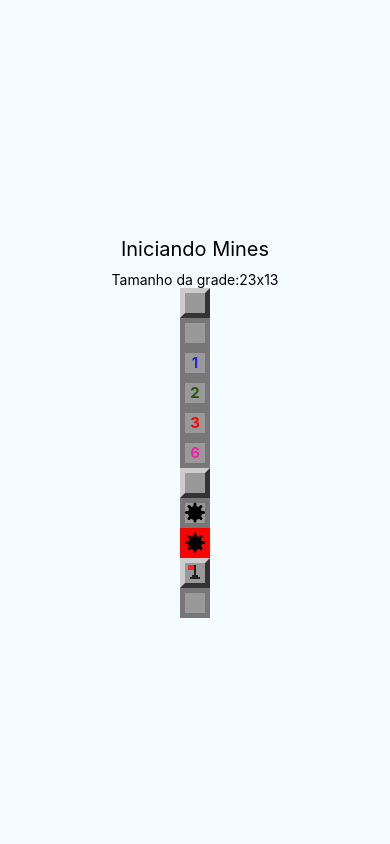
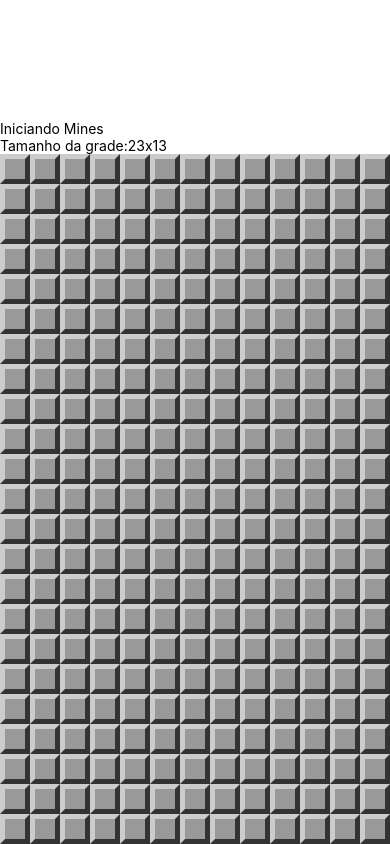
Before and after one commit to luizmantuano/Mines, a React Native app: screen / in a window 390 px wide. Built offline with nearby package versions, Linux system fonts and the light colour scheme.

Commit message:
feat: "Upgrade"

```diff
--- a/App.js
+++ b/App.js
@@ -2,9 +2,29 @@
 import React, {Component} from 'react';
 
 import params from './src/params';
-import Field from './src/components/Field';
+import MineField from './src/components/MineField';
+import {createMinedBoard} from './src/functions';
 
 export default class App extends Component {
+  constructor(props) {
+    super(props);
+    this.state = this.createState();
+  }
+
+  minesAmount = () => {
+    const cols = params.getColumnsAmount();
+    const rows = params.getRowsAmount();
+    return Math.ceil(cols * rows * params.difficultLevel);
+  };
+
+  createState = () => {
+    const cols = params.getColumnsAmount();
+    const rows = params.getRowsAmount();
+    return {
+      board: createMinedBoard(rows, cols, this.minesAmount()),
+    };
+  };
+
   render() {
     return (
       <View style={styles.container}>
@@ -13,19 +33,9 @@
           Tamanho da grade:
           {params.getRowsAmount()}x{params.getColumnsAmount()}
         </Text>
-        <Field />
-        <Field opened />
-        <Field opened nearMines={1}/>
-        <Field opened nearMines={2}/>
-        <Field opened nearMines={3}/>
-        <Field opened nearMines={6}/>
-        <Field mined/>
-        <Field mined opened/>
-        <Field mined opened exploded/>
-        <Field flagged/>
-        <Field flagged opened/>
-
-
+        <View style={styles.board}>
+          <MineField board={this.state.board}/>
+        </View>
       </View>
     );
   }
@@ -34,13 +44,10 @@
 const styles = StyleSheet.create({
   container: {
     flex: 1,
-    justifyContent: 'center',
+    justifyContent: 'flex-end',
+  },
+  board: {
     alignItems: 'center',
-    backgroundColor: '#F5FCFF',
-  },
-  welcome: {
-    fontSize: 20,
-    textAlign: 'center',
-    margin: 10,
+    backgroundColor: '#AAA',
   },
 });
```
